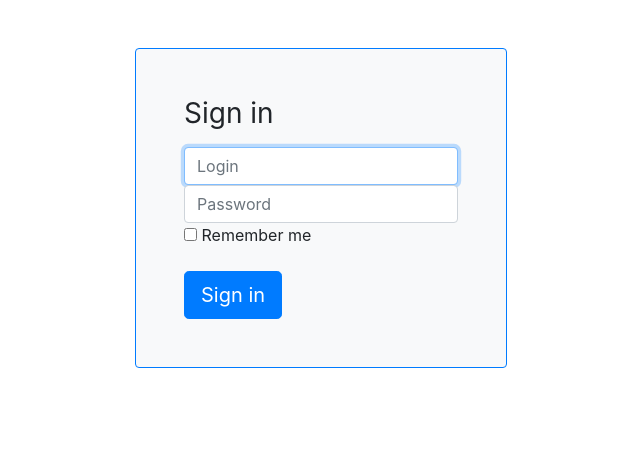
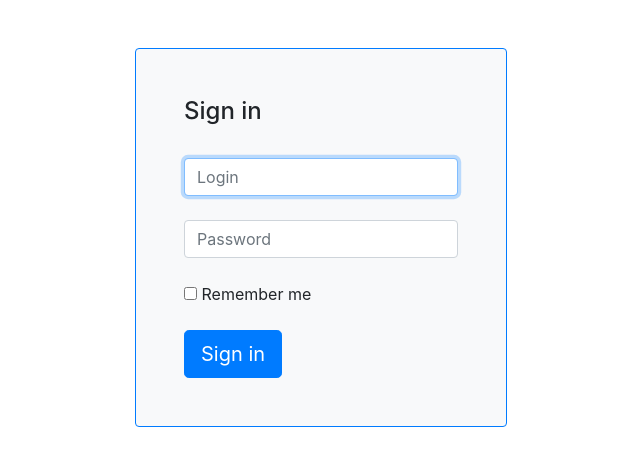
Before and after one commit to Splinntz/ProjetWeb, a Symfony app: template templates/security/login.html.twig in a window 1280 px wide. Shown: the part 62-528 px from the top of the page, without its empty margins (319-959 px from the left). Run offline with Twig, Linux system fonts and the light colour scheme; the template is opened without the code that fills it, so the values that code supplies are empty; some libraries are stand-ins or nearby versions.

Commit message:
visual on login form

```diff
--- a/templates/security/login.html.twig
+++ b/templates/security/login.html.twig
@@ -10,16 +10,18 @@
                     <div class="alert alert-danger">{{ error.messageKey|trans(error.messageData, 'security') }}</div>
                 {% endif %}
 
-                <h1 class="h3 mb-3 font-weight-normal">Sign in</h1>
+                <h4>Sign in</h4>
+                </br>
                 <label for="inputLogin" class="sr-only">Login</label>
                 <input type="text" value="{{ last_username }}" name="login" id="inputLogin" class="form-control" placeholder="Login" required autofocus>
+                </br>
                 <label for="inputPassword" class="sr-only">Password</label>
                 <input type="password" name="password" id="inputPassword" class="form-control" placeholder="Password" required>
 
                 <input type="hidden" name="_csrf_token"
                     value="{{ csrf_token('authenticate') }}"
                 >
-
+                </br>
                 <div class="checkbox mb-3">
                     <label>
                         <input type="checkbox" name="_remember_me"> Remember me
```
